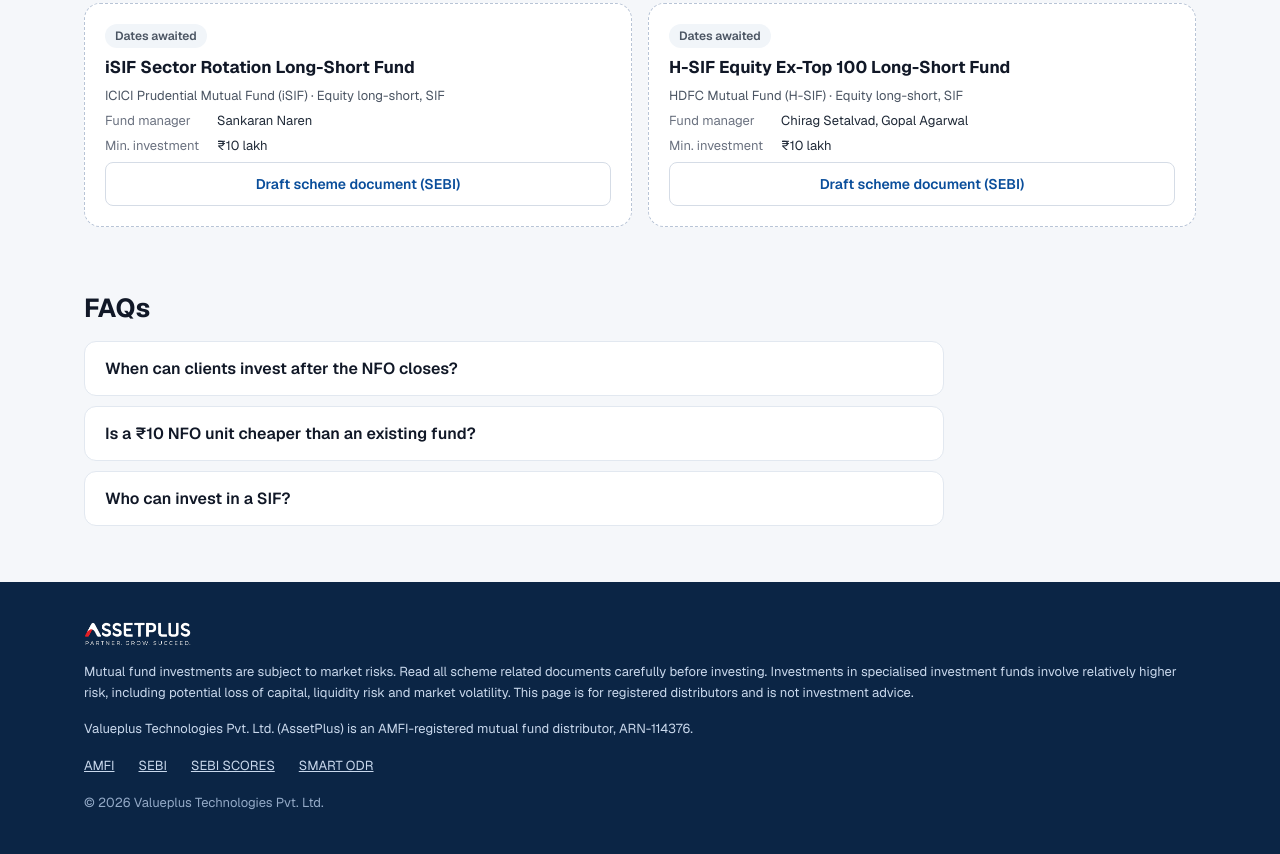
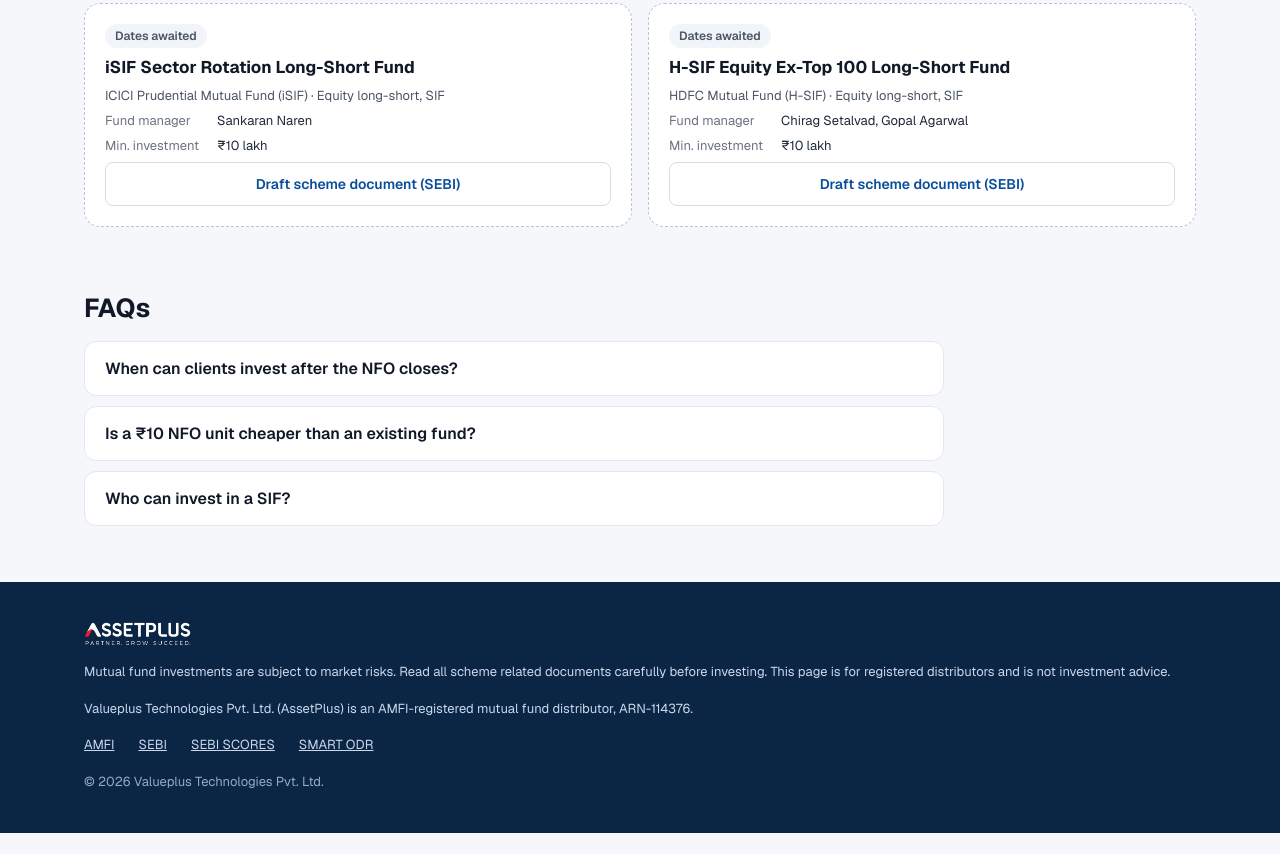
Before and after one commit to narashimanv/nfo-desk, a plain HTML site: page index.html in a window 1280 px wide. Shown: the part 2213-3067 px from the top of the page. After the commit the page ends 3046 px from the top, so only its background shows below. Drawn offline with nearby package versions, Linux system fonts and the light colour scheme.

Commit message:
Remove SIF risk line from footer
Co-Authored-By: Claude Opus 5.5 <noreply@anthropic.com>
Claude-Session: https://claude.ai/code/session_019XfLhaicrvKnRXcBnvEGGS

```diff
--- a/index.html
+++ b/index.html
@@ -128,7 +128,7 @@ footer p{margin:0}footer a{color:#C9D8EC}footer a:hover{color:#fff}
 <footer>
 <div class="wrap">
 <img src="assetplus-logo.png" alt="AssetPlus" style="height:24px;width:auto;align-self:flex-start">
-<p>Mutual fund investments are subject to market risks. Read all scheme related documents carefully before investing. Investments in specialised investment funds involve relatively higher risk, including potential loss of capital, liquidity risk and market volatility. This page is for registered distributors and is not investment advice.</p>
+<p>Mutual fund investments are subject to market risks. Read all scheme related documents carefully before investing. This page is for registered distributors and is not investment advice.</p>
 <p>Valueplus Technologies Pvt. Ltd. (AssetPlus) is an AMFI-registered mutual fund distributor, ARN-114376.</p>
 <div style="display:flex;flex-wrap:wrap;gap:8px 24px">
 <a href="https://www.amfiindia.com">AMFI</a><a href="https://www.sebi.gov.in">SEBI</a><a href="https://scores.sebi.gov.in">SEBI SCORES</a><a href="https://smartodr.in">SMART ODR</a>
```
